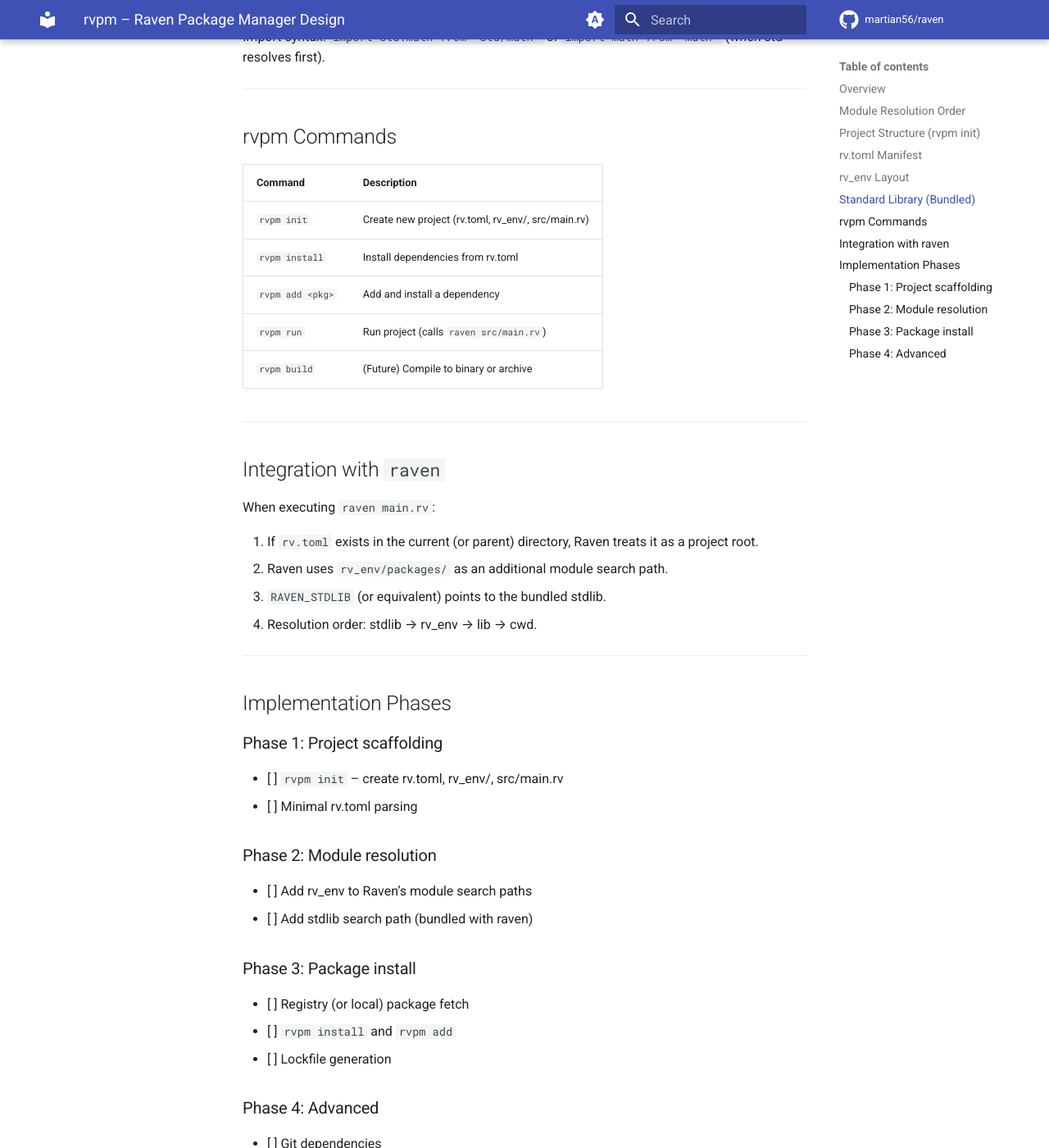
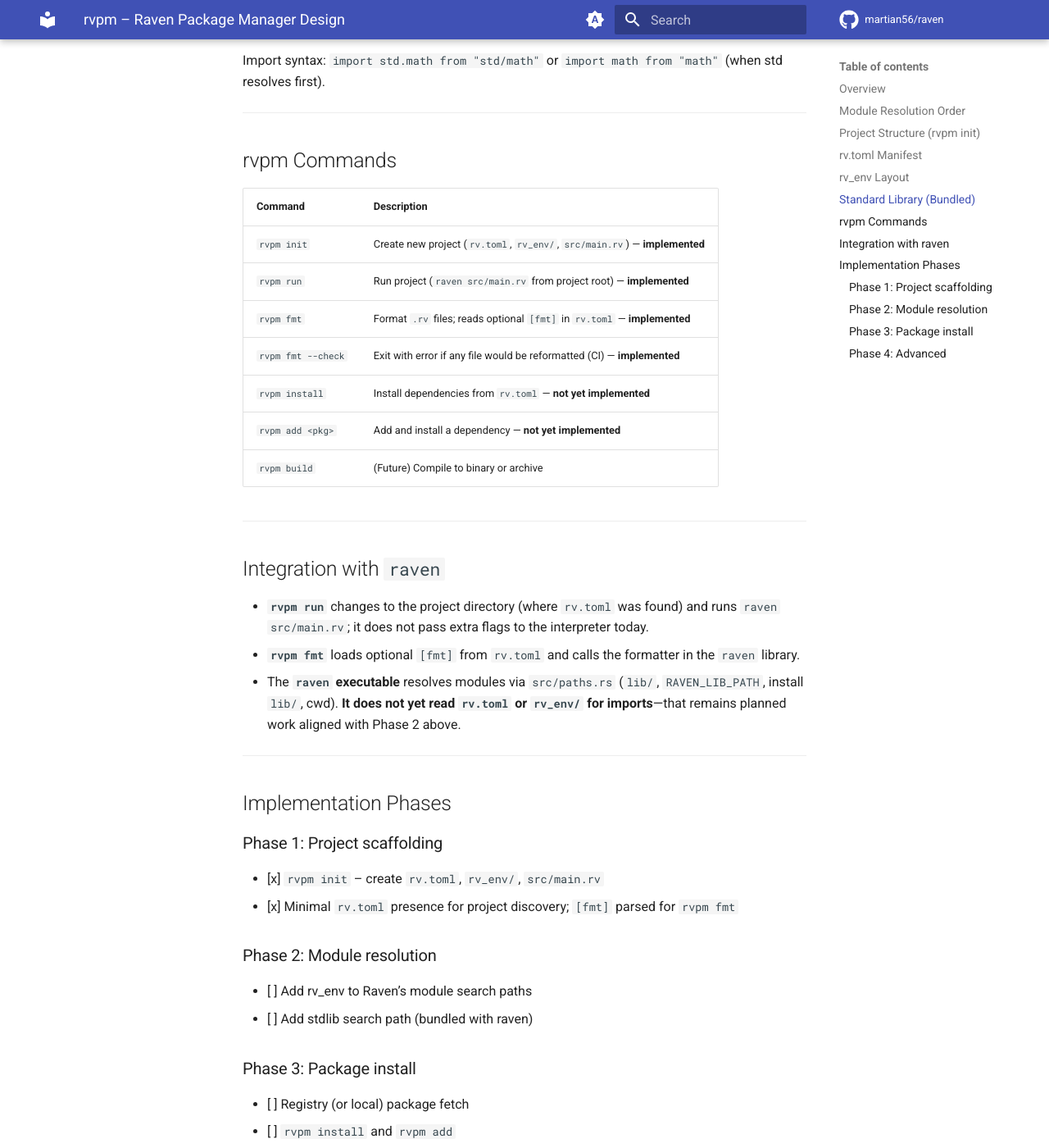
Before and after one commit to martian56/raven, an MkDocs documentation site: the page built from docs/RVPM_DESIGN.md, in a window 1280 px wide and 1400 px high, scrolled down 1975 px. Shown: the whole window at 82% size. Built offline with MkDocs 1.6.1 and Material for MkDocs 9.7.7, drawn with Linux system fonts in a browser that asks for light colours; comment, search, counter and statistics services are not loaded; some of the changed text lies outside the part shown.

Commit message:
docs: update rvpm design

````diff
--- a/docs/RVPM_DESIGN.md
+++ b/docs/RVPM_DESIGN.md
@@ -8,12 +8,7 @@
 
 ## Module Resolution Order
 
-When `import foo` or `import foo from "foo"` is used, Raven resolves modules in this order:
-
-1. **stdlib** – Bundled standard library (e.g. `std/math`, `std/string`, `std/io`)
-2. **rv_env/** – Project-local dependencies (installed by `rvpm install`)
-3. **lib/** – Raven install’s shared library directory (e.g. `$RAVEN_HOME/lib/` or next to `raven` binary)
-4. **./** – Current directory and `./lib/` for local modules
+When resolving `import` paths, the **reference implementation** searches (see `src/paths.rs`): `lib/` under the current working directory, `RAVEN_LIB_PATH`, directories next to the `raven` executable, OS install locations (`/usr/share/raven/lib` on Linux, `Program Files\raven\lib` on Windows), then the current directory. A fuller **stdlib → rv_env → install lib** story is the target once `rvpm install` lands.
 
 ---
 
@@ -45,6 +40,11 @@
 [dependencies]
 math = "1.0"           # From registry
 json = "github:user/json"  # Git source (future)
+
+# Optional: formatter defaults for `rvpm fmt`
+[fmt]
+indent_width = 4
+wrap_width = 88
 ```
 
 ---
@@ -85,30 +85,29 @@
 
 | Command        | Description                                          |
 |----------------|------------------------------------------------------|
-| `rvpm init`    | Create new project (rv.toml, rv_env/, src/main.rv)   |
-| `rvpm install` | Install dependencies from rv.toml                    |
-| `rvpm add <pkg>` | Add and install a dependency                        |
-| `rvpm run`     | Run project (calls `raven src/main.rv`)             |
+| `rvpm init`    | Create new project (`rv.toml`, `rv_env/`, `src/main.rv`) — **implemented** |
+| `rvpm run`     | Run project (`raven src/main.rv` from project root) — **implemented** |
+| `rvpm fmt`     | Format `.rv` files; reads optional `[fmt]` in `rv.toml` — **implemented** |
+| `rvpm fmt --check` | Exit with error if any file would be reformatted (CI) — **implemented** |
+| `rvpm install` | Install dependencies from `rv.toml` — **not yet implemented** |
+| `rvpm add <pkg>` | Add and install a dependency — **not yet implemented** |
 | `rvpm build`   | (Future) Compile to binary or archive               |
 
 ---
 
 ## Integration with `raven`
 
-When executing `raven main.rv`:
-
-1. If `rv.toml` exists in the current (or parent) directory, Raven treats it as a project root.
-2. Raven uses `rv_env/packages/` as an additional module search path.
-3. `RAVEN_STDLIB` (or equivalent) points to the bundled stdlib.
-4. Resolution order: stdlib → rv_env → lib → cwd.
+- **`rvpm run`** changes to the project directory (where `rv.toml` was found) and runs `raven src/main.rv`; it does not pass extra flags to the interpreter today.
+- **`rvpm fmt`** loads optional `[fmt]` from `rv.toml` and calls the formatter in the `raven` library.
+- The **`raven` executable** resolves modules via `src/paths.rs` (`lib/`, `RAVEN_LIB_PATH`, install `lib/`, cwd). **It does not yet read `rv.toml` or `rv_env/` for imports**—that remains planned work aligned with Phase 2 above.
 
 ---
 
 ## Implementation Phases
 
 ### Phase 1: Project scaffolding
-- [ ] `rvpm init` – create rv.toml, rv_env/, src/main.rv
-- [ ] Minimal rv.toml parsing
+- [x] `rvpm init` – create `rv.toml`, `rv_env/`, `src/main.rv`
+- [x] Minimal `rv.toml` presence for project discovery; `[fmt]` parsed for `rvpm fmt`
 
 ### Phase 2: Module resolution
 - [ ] Add rv_env to Raven’s module search paths
````
Also changed, not shown: other parts of docs/RVPM_DESIGN.md (+1 -1 lines).
